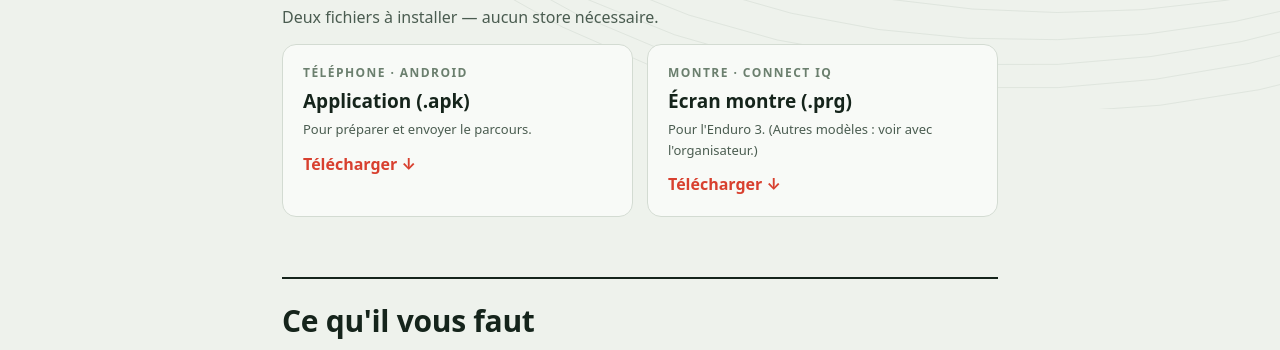
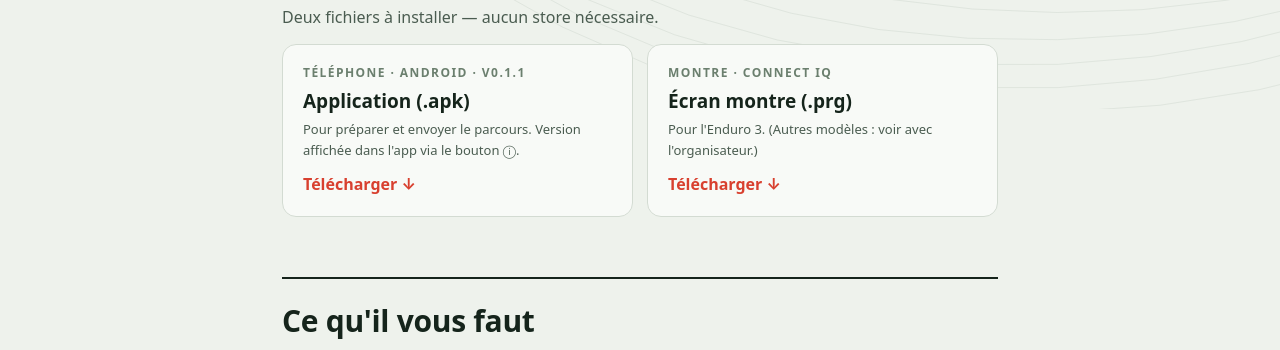
Before and after one commit to ga-devfront/-garmin-app-trail-manager-doc, a plain HTML site: page index.html in a window 1280 px wide. Shown: the part 691-1041 px from the top of the page. Drawn offline with Linux system fonts and the light colour scheme.

Commit message:
v0.1.1 : bulles carte (titre complet + multi-lignes), version affichée sur la page
- Fix réel des bulles : maxWidth sur le TextView du titre (osmdroid force
  WRAP_CONTENT sur la vue, le layout_weight se réduisait à 0). Titre d'ajout
  visible en entier, noms longs sur plusieurs lignes sans coupe.
- Version de l'app affichée sur la page (carte de téléchargement APK).
- Bump versionName 0.1.1 / versionCode 2.

Co-Authored-By: Claude Opus 4.8 (1M context) <noreply@anthropic.com>

```diff
--- a/index.html
+++ b/index.html
@@ -145,9 +145,9 @@
     <p style="color:var(--muted);margin:0">Deux fichiers à installer — aucun store nécessaire.</p>
     <div class="downloads">
       <a class="dl" href="./trail-manager.apk" download>
-        <div class="k">Téléphone · Android</div>
+        <div class="k">Téléphone · Android · v0.1.1</div>
         <div class="t">Application (.apk)</div>
-        <div class="s">Pour préparer et envoyer le parcours.</div>
+        <div class="s">Pour préparer et envoyer le parcours. Version affichée dans l'app via le bouton ⓘ.</div>
         <span class="cta">Télécharger ↓</span>
       </a>
       <a class="dl" href="./trail-manager-enduro3.prg" download>
```
